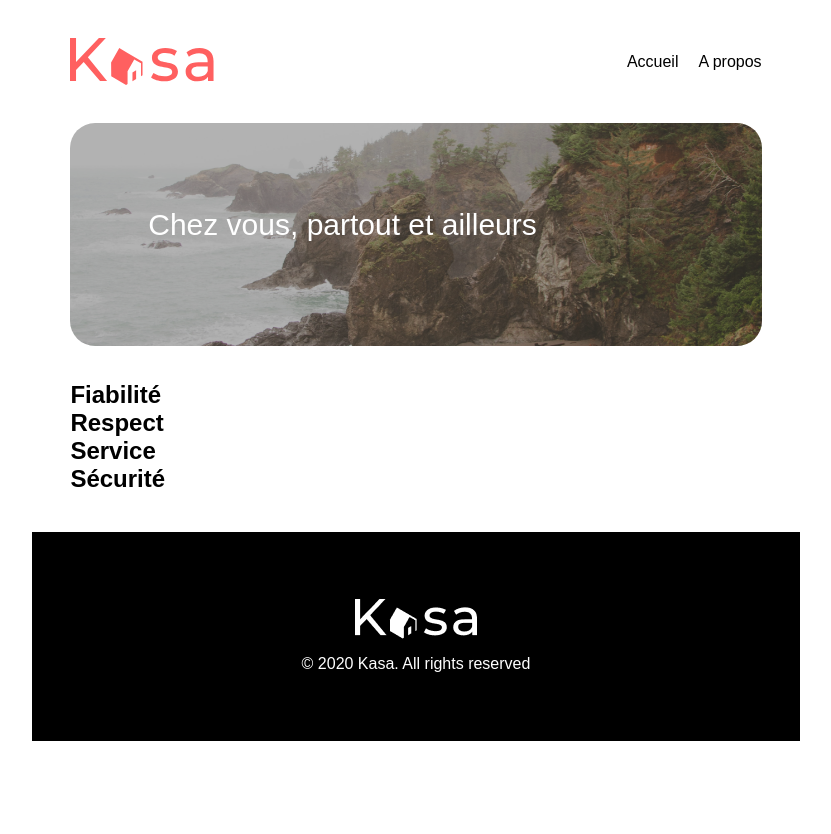
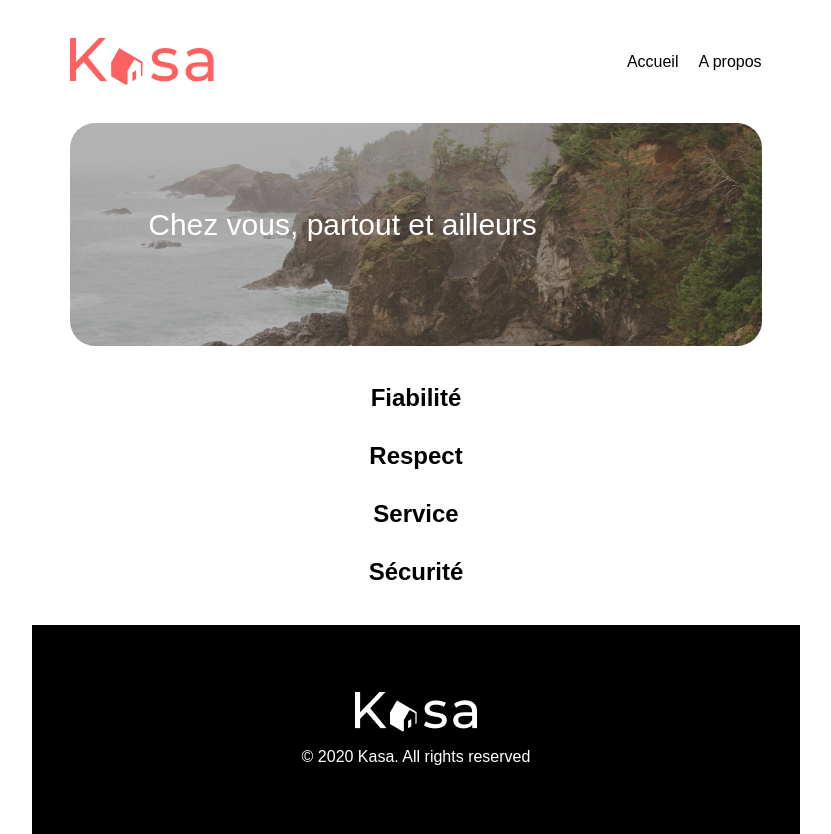
Before and after one commit to AntoineMarchive/Kasa_Projet7, a React (Vite) app: page /a-propos in a window 1280 px wide. Shown: the whole page, without its empty margins (224-1055 px from the left). Before the commit the page ends 800 px from the top, so only its background shows below. Built offline with nearby package versions, Linux system fonts and the light colour scheme; a web font is replaced by a local one.

Commit message:
about page

```diff
--- a/src/pages/About/About.css
+++ b/src/pages/About/About.css
@@ -1 +1,11 @@
-/*# sourceMappingURL=About.css.map */
+.Collapse-container {
+  display: flex;
+  flex-direction: column;
+  justify-content: center;
+  align-items: center;
+  gap: 30px;
+  width: 85%;
+  margin: auto;
+  margin-top: 38px;
+  margin-bottom: 38px;
+}/*# sourceMappingURL=About.css.map */
--- a/src/pages/About/About.scss
+++ b/src/pages/About/About.scss
@@ -0,0 +1,11 @@
+.Collapse-container {
+    display: flex;
+    flex-direction: column;
+    justify-content: center;
+    align-items: center;
+    gap: 30px;
+    width: 85%;
+    margin: auto;
+    margin-top: 38px;
+    margin-bottom: 38px;
+}
```
Also changed, not shown: 1 other file (tests, documents, lock files or other folders).
